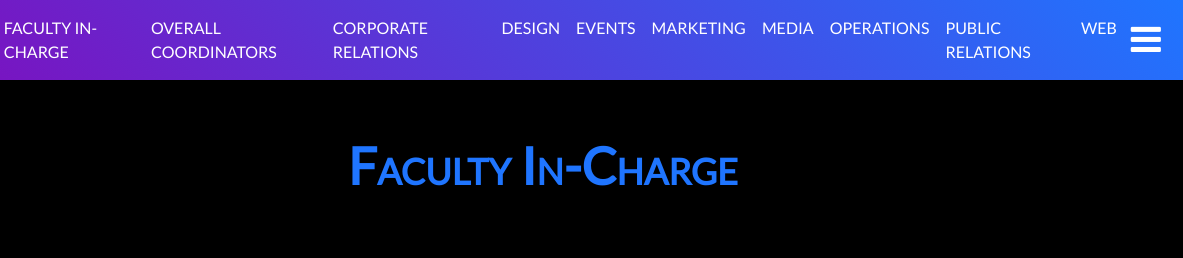
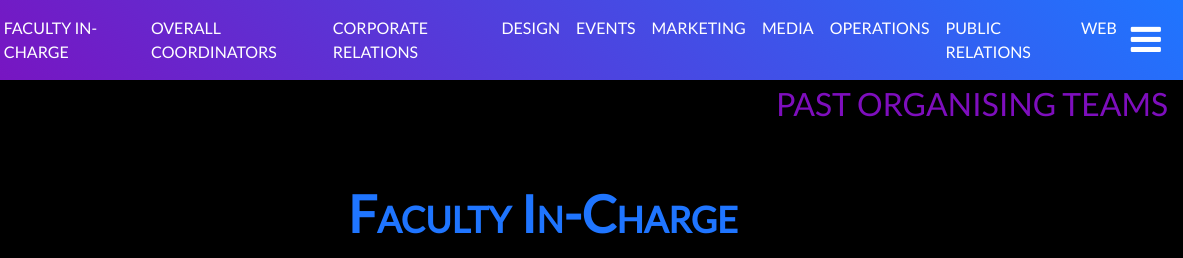
Before and after one commit to chiraggarg95/ECell-Teams-2020-2, a plain HTML site: page index.html in a window 1280 px wide. Shown: the top 258 px of the page, 97-1280 px from the left. Drawn offline with nearby package versions, Linux system fonts and the light colour scheme.

Commit message:
Added past team link

```diff
--- a/index.html
+++ b/index.html
@@ -24,8 +24,8 @@
           <span class="navbar-toggler-icon"></span>
         </button>
 
-        <div class="collapse navbar-collapse" id="navbarSupportedContent">
-          <ul class="navbar-nav mr-auto">
+        <div class="collapse navbar-collapse align-items-center" id="navbarSupportedContent">
+          <ul class="navbar-nav">
             <li class="nav-item">
               <a class="nav-link" href="#section1">Faculty In-Charge</a>
             </li>
@@ -56,8 +56,8 @@
             <li class="nav-item">
                 <a class="nav-link" href="#section2">Web</a>
             </li>
-            <button type="button" id="nav-button"><i class="fa fa-bars" aria-hidden="true"></i></button>
-          </ul>
+        </ul>
+        <button type="button" id="nav-button" class="ml-auto"><i class="fa fa-bars" aria-hidden="true"></i></button>
         </div>
       </nav>
       <div id="main-menu">
@@ -124,6 +124,12 @@
         </table>
         <button type="button" id="nav-button-exit"><i class="fa fa-times" aria-hidden="true"></i></button>
     </div> -->
+
+    <div class="col-12 past-team">
+        <a href="">
+            Past Organising Teams
+        </a>
+    </div>
 
     <section id="section1">
         <div class="row team-info">
--- a/style-1.css
+++ b/style-1.css
@@ -156,6 +156,20 @@ header h1{
     color: #ffffff !important;
     /* font-size: 1.1em; */
     text-transform: uppercase;
+  }
+
+  .past-team{
+    background-color: #000000;
+  }
+
+  .past-team a{
+    color: #7e0ebd;
+    text-align: right;
+    /* width: 100%; */
+    display: block;
+    font-size: 2em;
+    text-transform: uppercase;
+    /* text-decoration: #1f75ff solid !important; */
   }
 
   .team-info{
```
